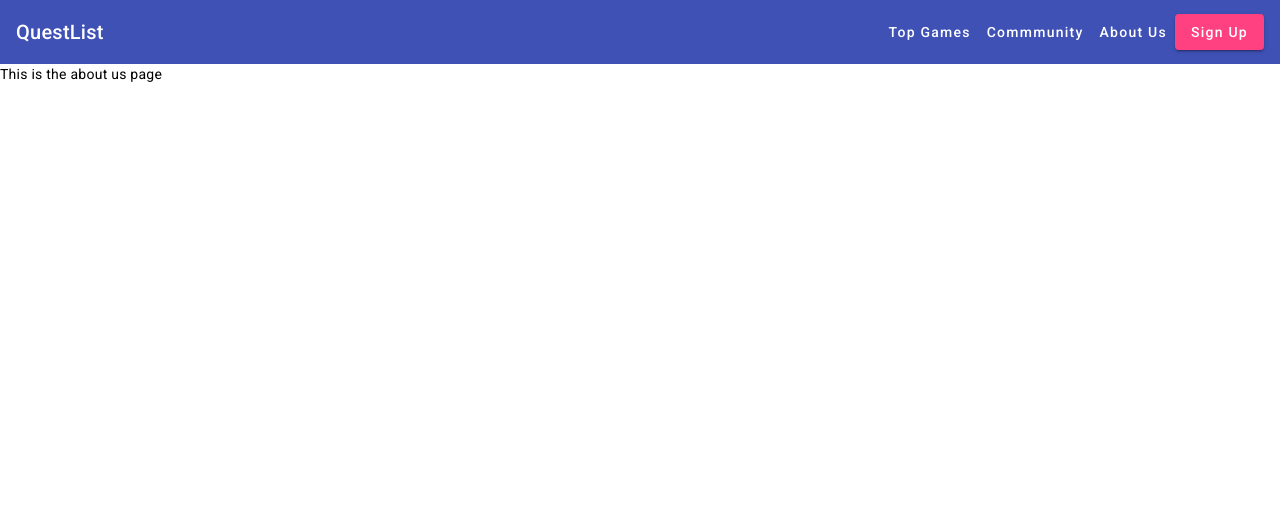
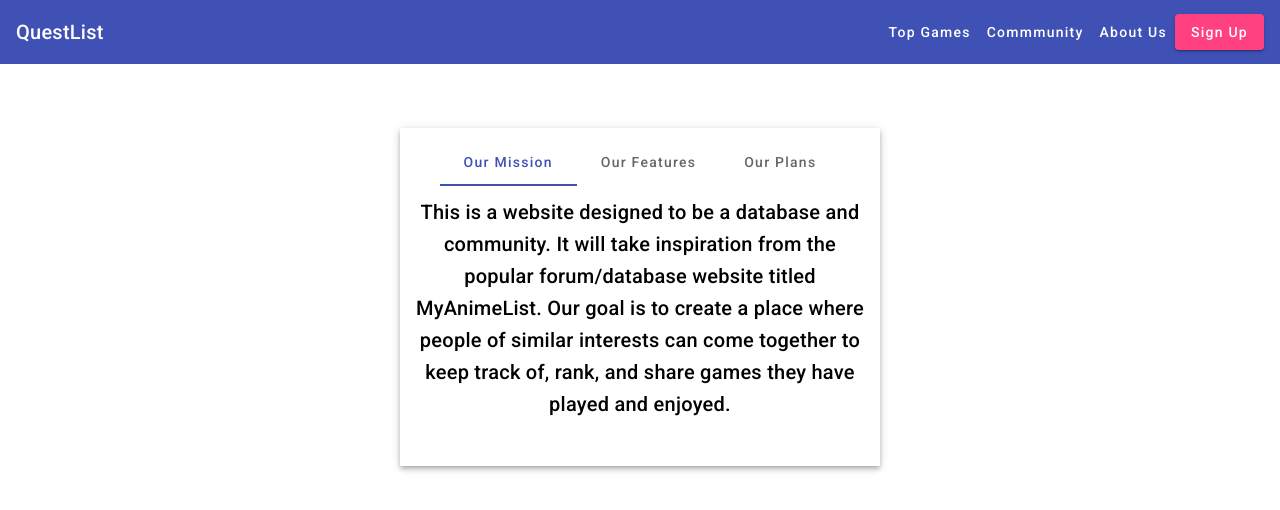
Before and after one commit to seankcheema/QuestList, an Angular app: page /about-us in a window 1280 px wide. Shown: the top 510 px of the page. Built offline with nearby package versions, Linux system fonts and the light colour scheme.

Commit message:
Added to About Us Page

```diff
--- a/src/app/about-us/about-us.component.css
+++ b/src/app/about-us/about-us.component.css
@@ -0,0 +1,13 @@
+.tabs {
+    align-items: center;
+    justify-content: center;
+    text-align: center;
+    margin-top: 5%;
+    margin-left: 400px;
+    margin-right: 400px;
+    padding: 10px;
+    padding-bottom: 30px;
+}
+.tabs h2 {
+    margin-top: 10px;
+}
--- a/src/app/about-us/about-us.component.html
+++ b/src/app/about-us/about-us.component.html
@@ -1 +1,13 @@
-<p>This is the about us page</p>
+<mat-tab-group color="primary" class="tabs mat-elevation-z4">
+    <mat-tab label="Our Mission"> <h2>This is a website designed to be a database and community.
+        It will take inspiration from the popular forum/database website titled MyAnimeList.
+        Our goal is to create a place where people of similar interests can come together to keep track of, rank, and share games
+            they have played and enjoyed. </h2> </mat-tab>
+    <mat-tab label="Our Features"> <h2>The website will update with a list of all documented games from a database
+            and allow users to share their personal rankings, comments, playtime, and any critiques of the game.
+        Users will also be able to access the same data shared by the community and connect with
+            other users to compare thoughts and statistics.
+        We plan to use an existing database of games (such as igdb.com) to extract metadata about the games.  </h2> </mat-tab>
+    <mat-tab label="Our Plans"> <h2> Our first priority will be to establish a working database and ensure that we can extrapolate data from it.
+        Additionally, we will focus on communication between front end and back end to make sure both sides stay on track. </h2> </mat-tab>
+</mat-tab-group>
--- a/src/app/app.module.ts
+++ b/src/app/app.module.ts
@@ -4,6 +4,7 @@ import { MatButtonModule} from '@angular/material/button';
 import { MatToolbarModule } from '@angular/material/toolbar';
 import { HttpClientModule } from '@angular/common/http';
 import { MatGridListModule } from '@angular/material/grid-list';
+import { MatTabsModule } from '@angular/material/tabs';
 
 import { AppRoutingModule } from './app-routing.module';
 import { AppComponent } from './app.component';
@@ -34,7 +35,8 @@ import { GamesComponent } from './util/games/games.component';
     BrowserAnimationsModule,
     MatButtonModule,
     MatToolbarModule,
-    MatGridListModule
+    MatGridListModule,
+    MatTabsModule
   ],
   providers: [],
   bootstrap: [AppComponent]
```
